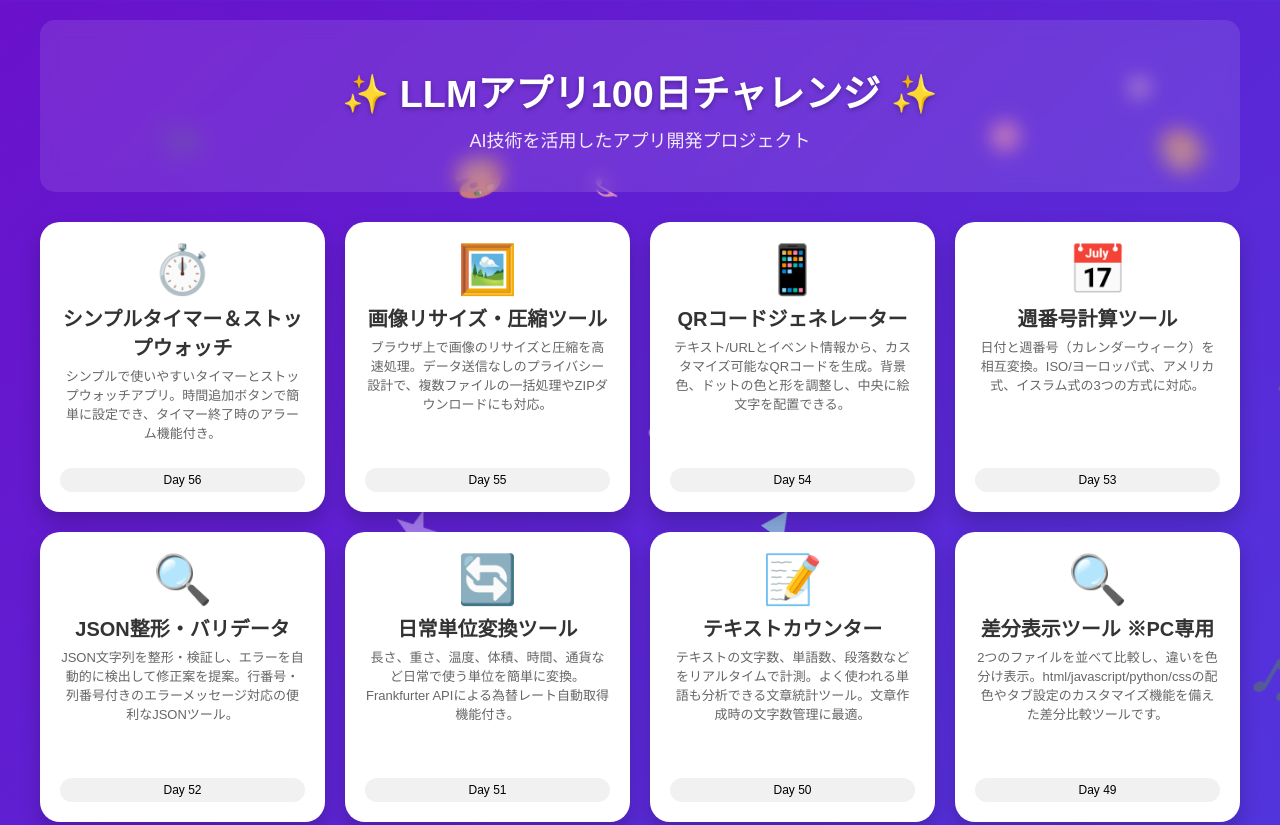
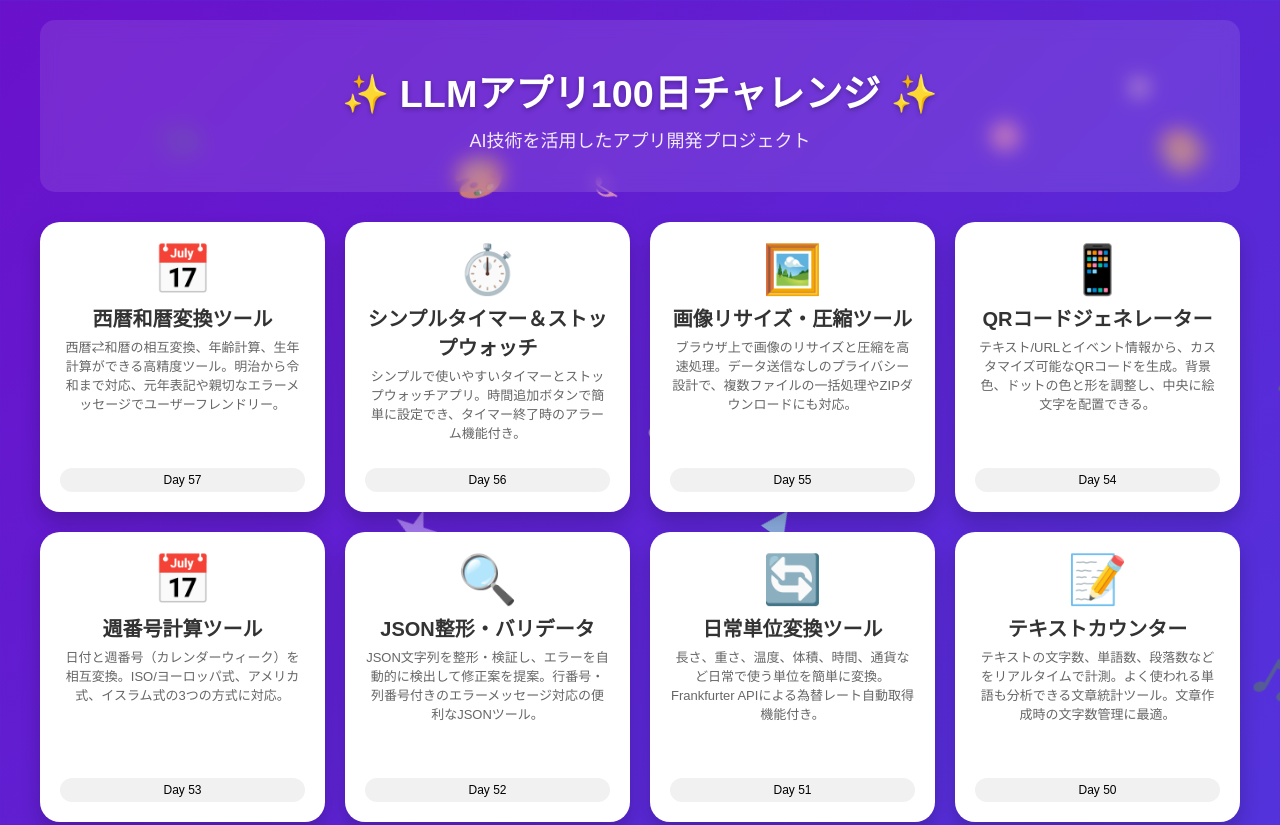
Before and after one commit to Hiroe28/hiroe28.github.io, a plain HTML site: page index.html in a window 1280 px wide. Shown: the top 825 px of the page. Drawn offline with Linux system fonts and the light colour scheme.

Commit message:
Update index.html

```diff
--- a/index.html
+++ b/index.html
@@ -220,6 +220,17 @@
         <div class="app-grid">
             <!-- カード情報 (メインページのHTML内に追加) -->
 
+
+            <!-- Day 57 -->
+            <div class="app-card" onclick="openApp('https://hiroe28.github.io/llm-100days-challenge/day057-era-date-converter/index.html')">
+                <div class="app-icon">📅</div>
+                <div class="app-title">西暦和暦変換ツール</div>
+                <div class="app-description">西暦⇄和暦の相互変換、年齢計算、生年計算ができる高精度ツール。明治から令和まで対応、元年表記や親切なエラーメッセージでユーザーフレンドリー。</div>
+                <div class="app-day">Day 57</div>
+            </div>
+
+
+            <!-- Day 56 -->
             <div class="app-card" onclick="openApp('https://hiroe28.github.io/llm-100days-challenge/day056-simple-timer-stopwatch/index.html')">
                 <div class="app-icon">⏱️</div>
                 <div class="app-title">シンプルタイマー＆ストップウォッチ</div>
```
